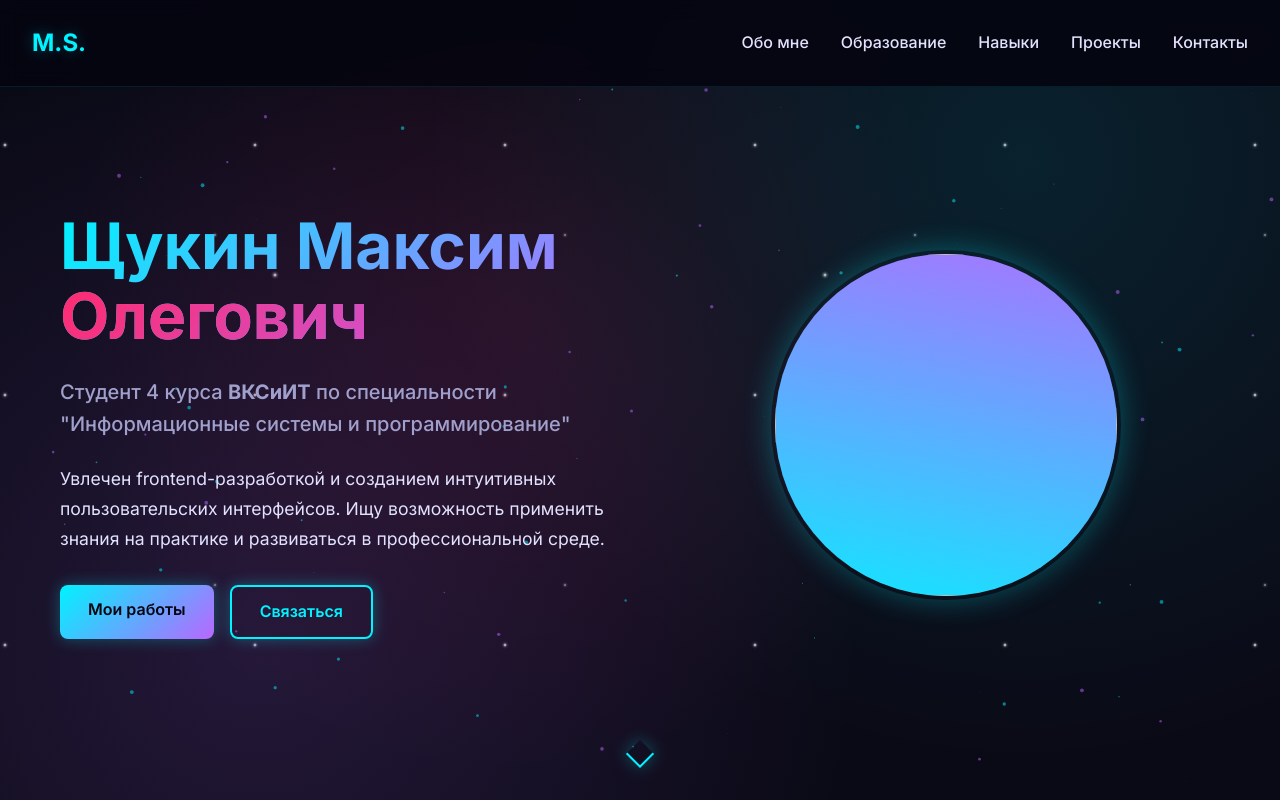
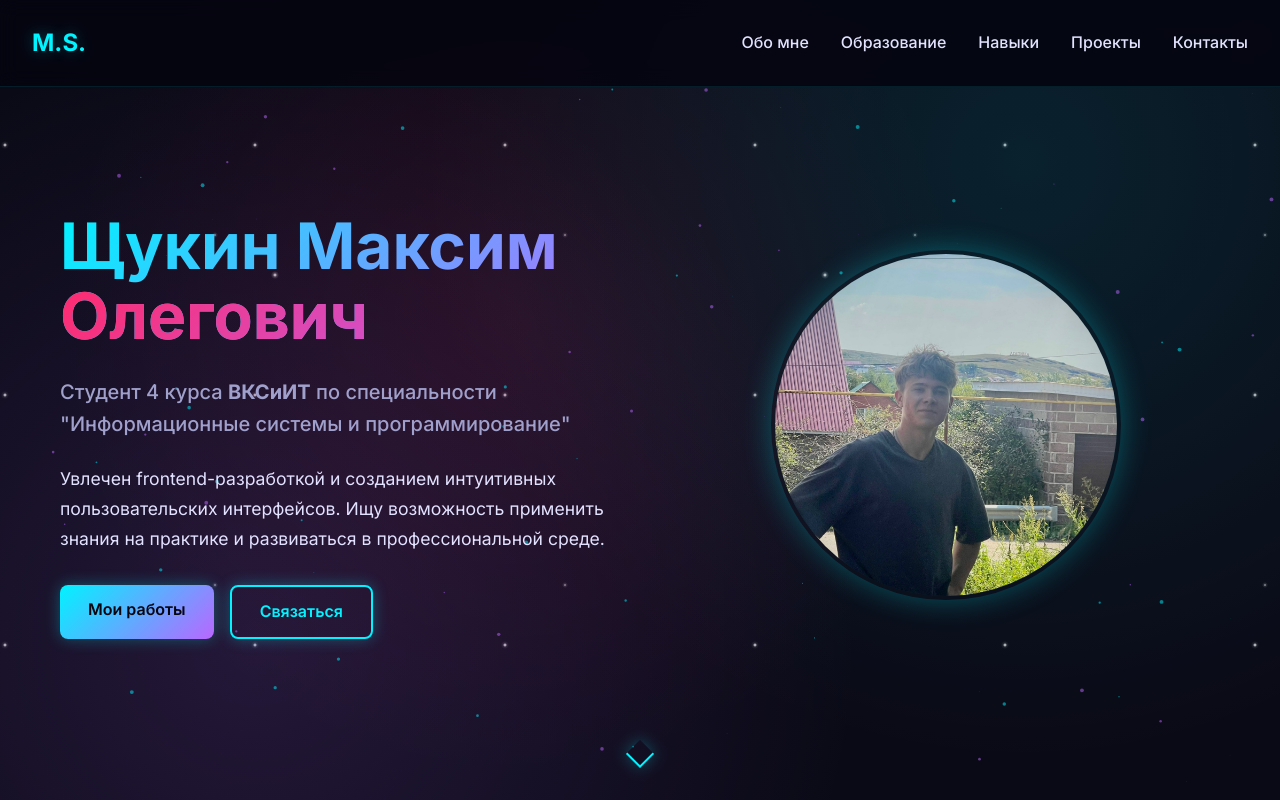
Before and after one commit to Maksim999999999999999999999/business-card, a plain HTML site: page index.html in a window 1280 px wide. Shown: the top 800 px of the page. Drawn offline with Linux system fonts and the light colour scheme; the site is published under a folder, as on GitHub Pages, so addresses that start at the root find nothing.

Commit message:
Update index.html

```diff
--- a/index.html
+++ b/index.html
@@ -1020,7 +1020,7 @@
                 </div>
                     <div class="hero__visual">
                         <div class="avatar-container">
-                        <img src="/LjPCVyalJy63tJkd79FO4i0nIvI5ZiR5v_wUD1UDbXRAqWJfAmzzq5rnbOkoII0i3s8eY9gmkBUIv42Y3DlEX26d.jpg" class="avatar-image">
+                        <img src="LjPCVyalJy63tJkd79FO4i0nIvI5ZiR5v_wUD1UDbXRAqWJfAmzzq5rnbOkoII0i3s8eY9gmkBUIv42Y3DlEX26d.jpg" class="avatar-image">
                         <div class="avatar__decoration"></div>
                     </div>
                 </div>
```
